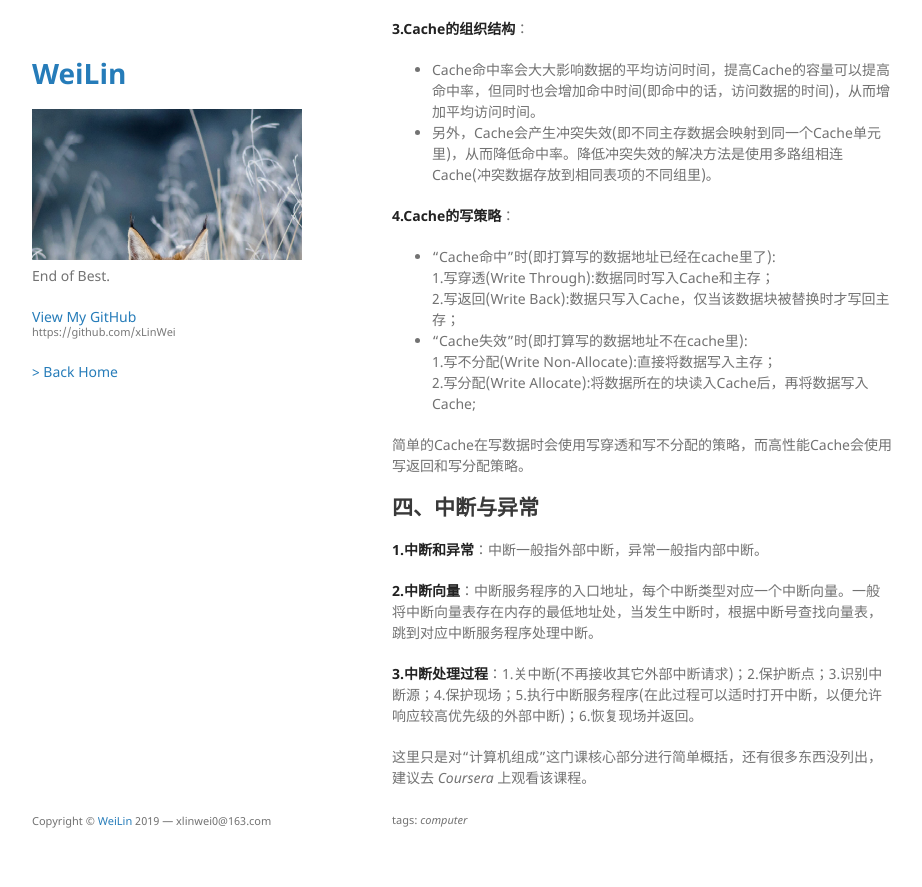
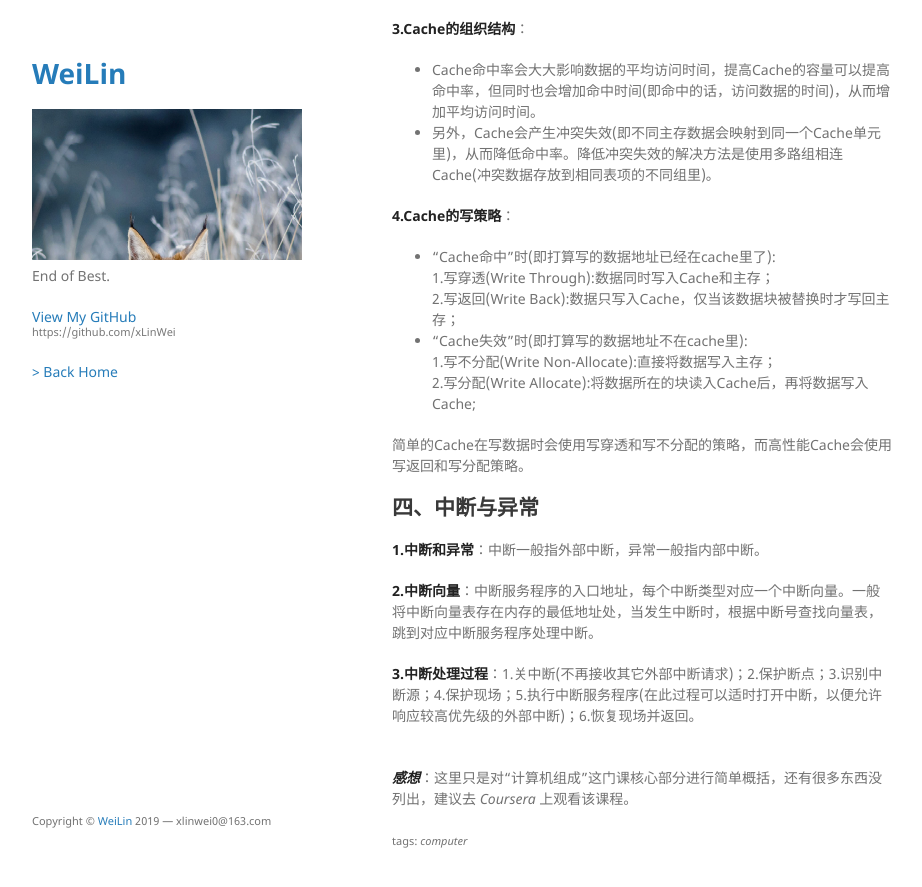
Before and after one commit to xLinWei/xLinWei.github.io, a Jekyll site: the page built from docs/computer_composition.md, in a window 1280 px wide and 900 px high, scrolled down 1733 px. Shown: the top 887 px of the window, without its empty margins (178-1100 px from the left). Built offline with Jekyll 4.4.1, drawn with Linux system fonts in a browser that asks for light colours; our own code applies the rules of GitHub Pages for plain Markdown files.

Commit message:
slight change

```diff
--- a/docs/computer_composition.md
+++ b/docs/computer_composition.md
@@ -78,5 +78,6 @@ CPU访问主存都是通过Cache访问的，读入cache的数据块还需记录
 **2.中断向量**：中断服务程序的入口地址，每个中断类型对应一个中断向量。一般将中断向量表存在内存的最低地址处，当发生中断时，根据中断号查找向量表，跳到对应中断服务程序处理中断。
 
 **3.中断处理过程**：1.关中断(不再接收其它外部中断请求)；2.保护断点；3.识别中断源；4.保护现场；5.执行中断服务程序(在此过程可以适时打开中断，以便允许响应较高优先级的外部中断)；6.恢复现场并返回。
+<br/><br/>
 
-这里只是对“计算机组成”这门课核心部分进行简单概括，还有很多东西没列出，建议去 _Coursera_ 上观看该课程。
+_**感想**_：这里只是对“计算机组成”这门课核心部分进行简单概括，还有很多东西没列出，建议去 _Coursera_ 上观看该课程。
```
